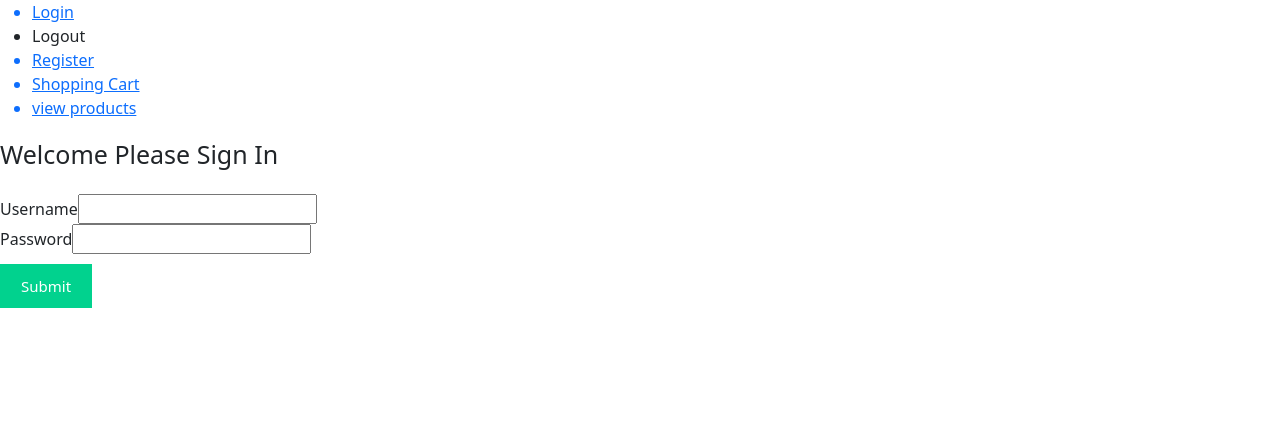
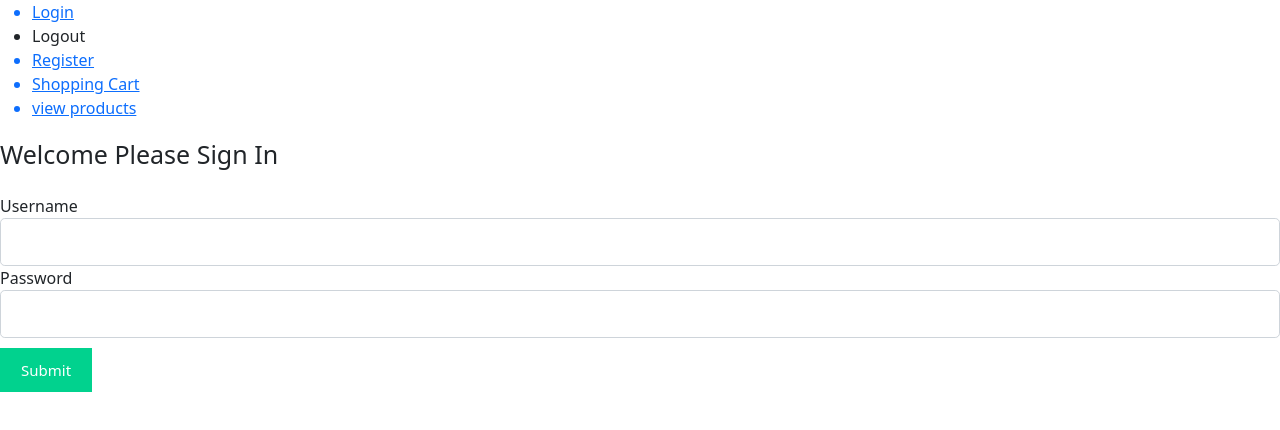
Before and after one commit to lottguthrie/Toboggan_Ecommerce, a React (Create React App) app: page /login in a window 1280 px wide. Shown: the top 430 px of the page. Built offline with nearby package versions, Linux system fonts and the light colour scheme; no server answers.

Commit message:
login user is now recieving their token when submitting to login.

```diff
--- a/src/components/Login/Login.jsx
+++ b/src/components/Login/Login.jsx
@@ -8,11 +8,16 @@ class Login extends Component {
     constructor(props) {
         super(props);
         this.state = {
-            username: ' ',
-            password: ' ',
+            username: '',
+            password: '',
         }
     }
 
+    handleChange = (event) => {
+        this.setState({
+            [event.target.name]: event.target.value,
+        });
+    }
 
     handleSubmit = async (event) => {
         event.preventDefault();
@@ -21,10 +26,15 @@ class Login extends Component {
             username: this.state.username,
             password: this.state.password,
         }
+        try {
             // add token to local storage on successful login
-            let response = await axios.post('https://localhost:44394/api/user', login);
+            console.log("Login Body: ",login)
+            let response = await axios.post('https://localhost:44394/api/authentication/login', login);
             console.log(response.data)
             localStorage.setItem('token', response.data.token)
+        } catch (err) {
+            console.log("Api error with login: ",err)
+        }
 
         // this.props.login(login);
         this.setState({
@@ -44,11 +54,11 @@ class Login extends Component {
             </div>
                 <div className="input-field">
                     <label>Username</label>
-                    <input type="text" name='username' required />
+                    <input type="text" name='username' id="typeUsernameX" class="form-control form-control-lg" onChange={this.handleChange} value={this.state.username} required />
                 </div>
                 <div className="input-field">
                     <label>Password</label>
-                    <input type="password" name='password' required />
+                    <input type="password" name='password' id="typePasswordX" class="form-control form-control-lg" onChange={this.handleChange} value={this.state.password} required />
                 </div>
                 <div className="button">
                     <input type="submit" />
--- a/src/components/Register/RegisterForm.jsx
+++ b/src/components/Register/RegisterForm.jsx
@@ -27,8 +27,7 @@ class RegisterForm extends Component {
         }
         console.log(userInfo)
         try{
-            let response = await axios.post('https://localhost:44394/api/authentication', userInfo)
-            console.log(response.data);
+            let response = await axios.post('https://localhost:44394/api/authentication/', userInfo)
             window.location = '/login';
         }
         catch(ex){
```
